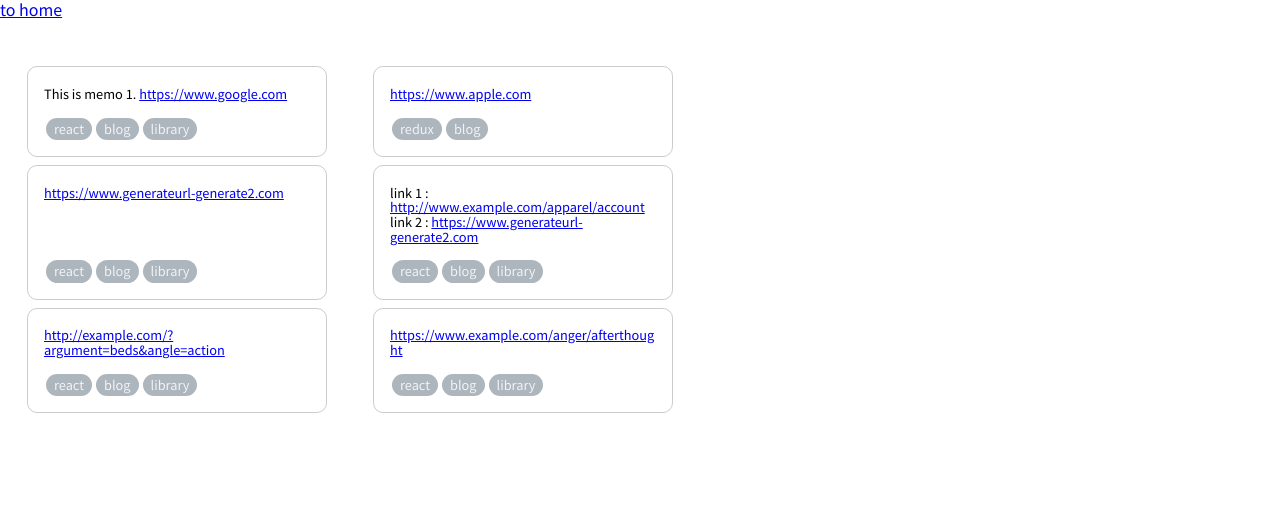
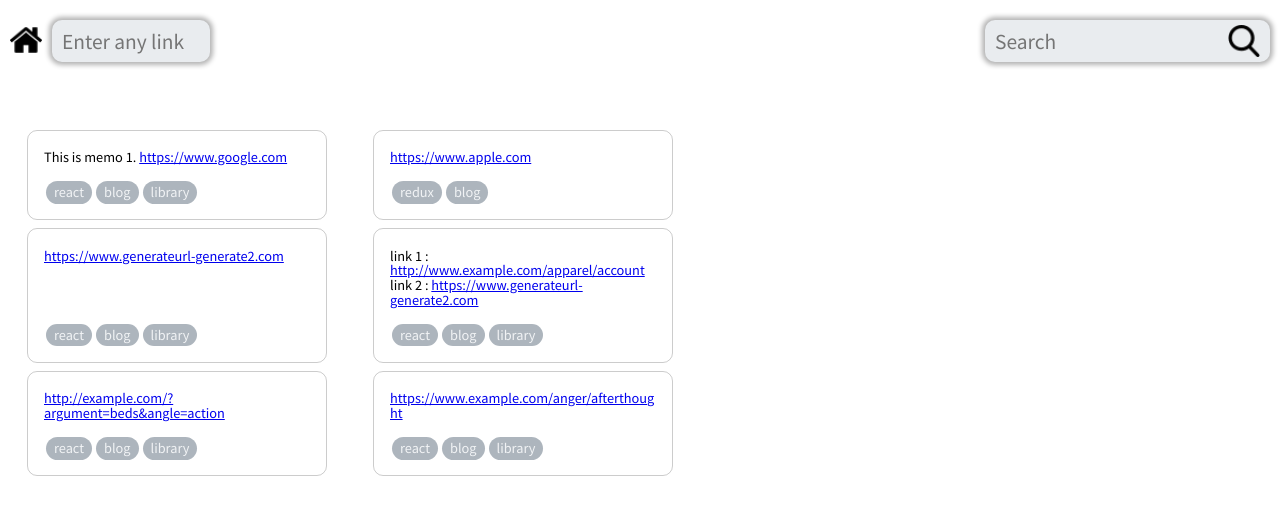
Before and after one commit to digression99/memoi, a React (Create React App) app: page /hashtag/blog in a window 1280 px wide. Shown: the top 514 px of the page. Built offline with nearby package versions, Linux system fonts and the light colour scheme.

Commit message:
Update Header- Render MemoForm, SearchForm- Add focus interaction

```diff
--- a/src/components/Header/index.jsx
+++ b/src/components/Header/index.jsx
@@ -1,11 +1,66 @@
-import React from 'react';
+import React, { useState } from 'react';
 import { Link } from 'react-router-dom';
+import styled from 'styled-components';
+import homeIcon from 'resources/icons/home.png';
+import MemoForm from 'components/MemoForm';
+import SearchForm from 'components/SearchForm';
+
+const Wrapper = styled.div`
+  padding : 20px 10px;
+  display : flex;
+  justify-content : space-between;
+  width : 100%;
+`;
+
+const Left = styled.div`
+  width : 200px;
+  display : flex;
+  align-items: center;
+  & > *:not(:first-child) {
+    margin-left : 10px;
+  }
+  transition : all .3s;
+  flex : ${ ({ focused }) => focused ? 'auto' : 'initial'};
+`;
+
+const StyledSearchForm = styled(SearchForm)`
+  flex : ${ ({ focused }) => focused ? 'auto' : 'initial'};
+  margin-left: 10px;
+`;
 
 export default () => {
+  const [ isMemoFormFocused, setIsMemoFormFocused ] = useState(false);
+  const [ isSearchFormFocused, setIsSearchFormFocused ] = useState(false);
+
+  const handleMemoFormFocus = () => {
+    setIsMemoFormFocused(true);
+  };
+
+  const handleMemoFormBlur = () => {
+    setIsMemoFormFocused(false);
+  };
+
+  const handleSearchFormFocus = () => {
+    setIsSearchFormFocused(true);
+  };
+
+  const handleSearchFormBlur = () => {
+    setIsSearchFormFocused(false);
+  };
 
   return (
-    <div>
-      <Link to="/">to home</Link>
-    </div>
+    <Wrapper>
+      <Left focused={isMemoFormFocused}>
+        <Link to="/">
+          <img src={homeIcon} alt="home" />
+        </Link>
+        <MemoForm
+          focused={isMemoFormFocused}
+          onFocus={handleMemoFormFocus}
+          onBlur={handleMemoFormBlur}
+        />
+      </Left>
+      <StyledSearchForm focused={isSearchFormFocused} onFocus={handleSearchFormFocus} onBlur={handleSearchFormBlur} />
+    </Wrapper>
   )
 };
```
